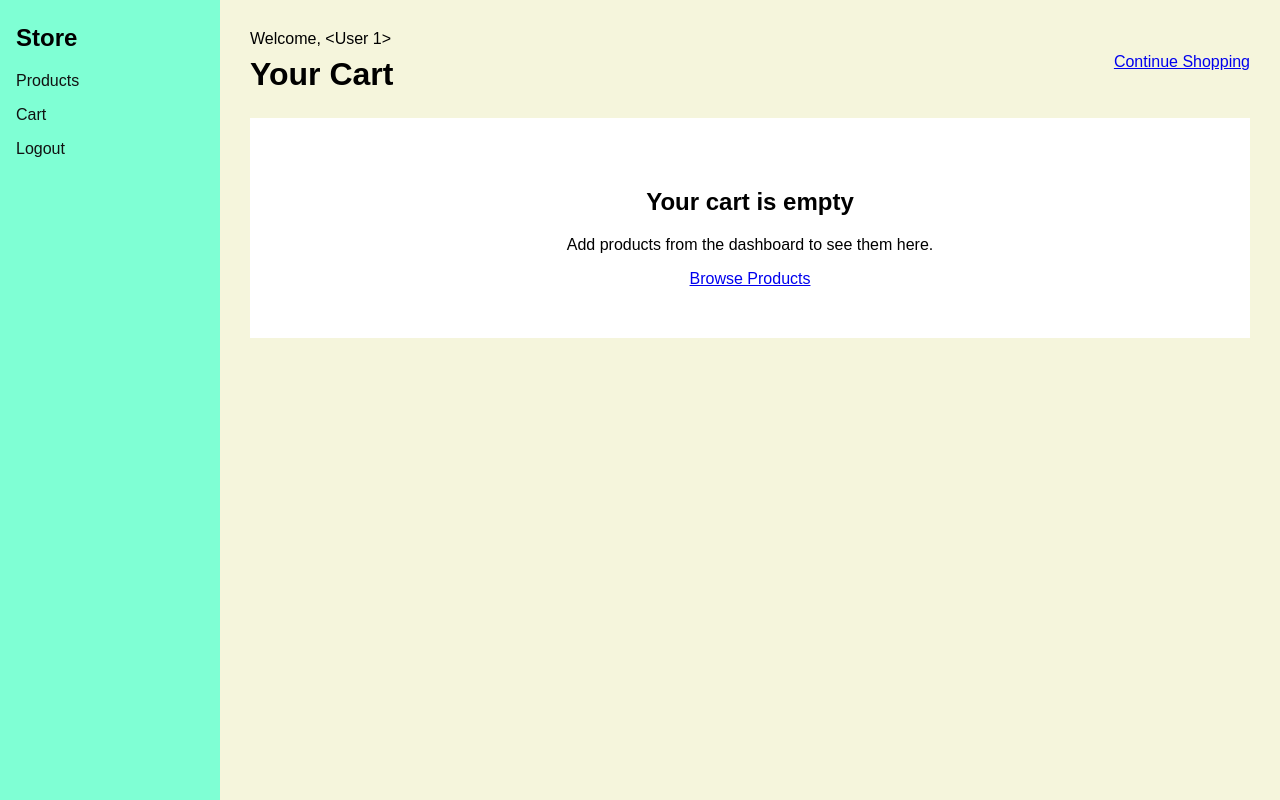
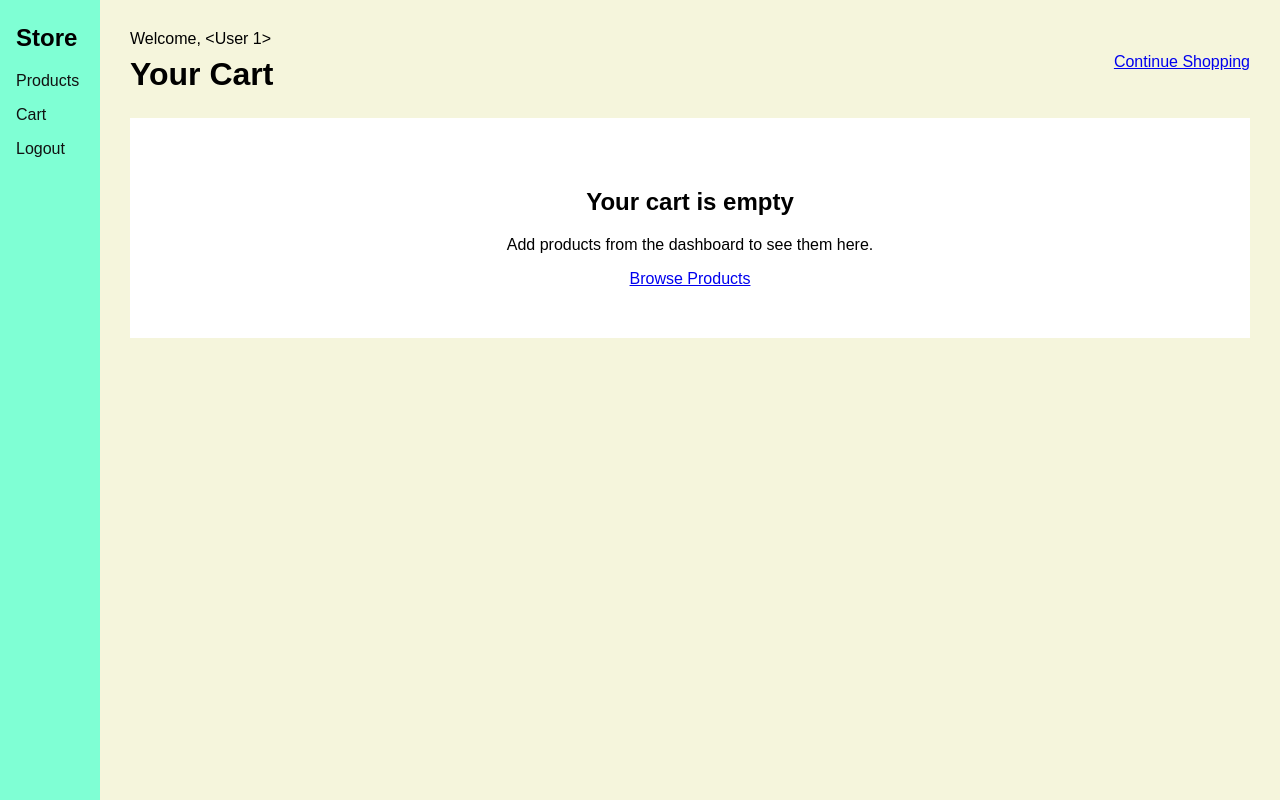
Before and after one commit to timo1456/E-C, a Flask app: template templates/cart.html in a window 1280 px wide. Run offline with Flask 3, Linux system fonts and the light colour scheme; the template is opened without the code that fills it: values that come from a table or form of the project are taken from there, others are empty; data comes from the database, SQL or seed files in the repository.

Commit message:
new changes

```diff
--- a/static/cs-dash.css
+++ b/static/cs-dash.css
@@ -18,7 +18,7 @@ body {
 aside {
     background-color: aquamarine;
     min-height: 100vh;
-    width: 220px;
+    width: 100px;
     flex-shrink: 0;
     margin: 0;
     padding: 24px 16px;
```
Also changed, not shown: static/cart.jpg (added), static/logout.jpg (added), static/menu.jpg (added), static/products.jpg (added).
